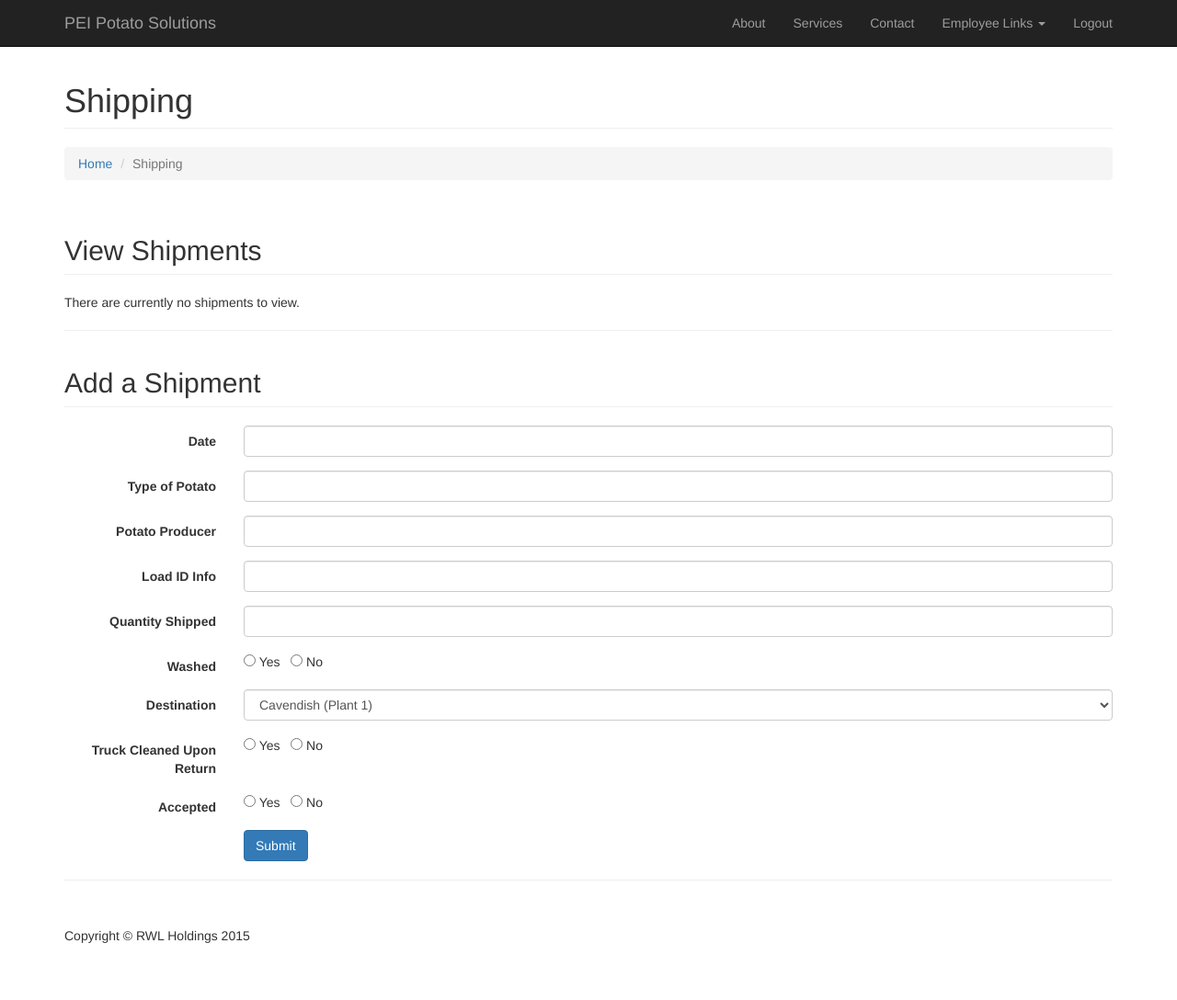
After one commit to theffel/RWL-Project, a PHP site: page /shipping.php in a window 1280 px wide. The commit adds this page. Shown: the whole page at 92% size. Run offline with PHP 8.4, Linux system fonts and the light colour scheme; a user stored in the database is signed in.

Commit message:
Add more forms

```diff
--- a/header.php
+++ b/header.php
@@ -14,7 +14,7 @@ include('database.php');
     <meta name="description" content="">
     <meta name="author" content="">
 
-    <title>RWL Holdings</title>
+    <title>PEI Potato Solutions</title>
 
     <!-- Bootstrap Core CSS -->
     <link href="css/bootstrap.min.css" rel="stylesheet">
@@ -47,7 +47,7 @@ include('database.php');
                     <span class="icon-bar"></span>
                     <span class="icon-bar"></span>
                 </button>
-                <a class="navbar-brand" href="index.php">RWL Holdings</a>
+                <a class="navbar-brand" href="index.php">PEI Potato Solutions</a>
             </div>
             <!-- Collect the nav links, forms, and other content for toggling -->
             <div class="collapse navbar-collapse" id="bs-example-navbar-collapse-1">
@@ -67,6 +67,8 @@ include('database.php');
                         <ul class="dropdown-menu">
                             <li>
                                 <a href="product-reception.php">Production Reception</a>
+                                <a href="shipping.php">Shipping</a>
+                                <a href="pretrip-inspection.php">Pre-Trip Inspection</a>
                             </li>
                         </ul>
                     </li>'; } ?>
--- /dev/null
+++ b/shipping.php
@@ -0,0 +1,150 @@
+<?php
+// Start the session
+session_start();
+
+// Include the header.php file
+include('header.php');
+?>
+
+    <!-- Page Content -->
+    <div class="container">
+
+        <!-- Page Heading/Breadcrumbs -->
+        <div class="row">
+            <div class="col-lg-12">
+                <h1 class="page-header">Shipping</h1>
+                <ol class="breadcrumb">
+                    <li><a href="index.php">Home</a></li>
+                    <li class="active">Shipping</li>
+                </ol>
+            </div>
+        </div>
+        <!-- /.row -->
+
+        <?php
+        // If the user is logged in and the user is the author of the message
+        if ($_SESSION["loggedIn"] == true) {
+        ?>
+
+        <h2 class="page-header">View Shipments</h2>
+        <p>There are currently no shipments to view.</p>
+
+        <hr>
+
+        <h2 class="page-header">Add a Shipment</h2>
+
+        <form class="form-horizontal">
+
+            <div class="form-group">
+                <label for="date" class="control-label col-xs-2">Date</label>
+                <div class="col-xs-10">
+                    <input type="text" class="form-control" id="date" placeholder="">
+                </div>
+            </div>
+
+            <div class="form-group">
+                <label for="potType" class="control-label col-xs-2">Type of Potato</label>
+                <div class="col-xs-10">
+                    <input type="text" class="form-control" name="potType" placeholder="">
+                </div>
+            </div>
+
+            <div class="form-group">
+                <label for="potProd" class="control-label col-xs-2">Potato Producer</label>
+                <div class="col-xs-10">
+                    <input type="text" class="form-control" name="potProd" placeholder="">
+                </div>
+            </div>
+
+            <div class="form-group">
+                <label for="loadIDInfo" class="control-label col-xs-2">Load ID Info</label>
+                <div class="col-xs-10">
+                    <input type="text" class="form-control" name="loadIDInfo" placeholder="">
+                </div>
+            </div>
+
+            <div class="form-group">
+                <label for="quanShipped" class="control-label col-xs-2">Quantity Shipped</label>
+                <div class="col-xs-10">
+                    <input type="text" class="form-control" name="quanShipped" placeholder="">
+                </div>
+            </div>
+
+            <div class="form-group">
+                <label for="washed" class="control-label col-xs-2">Washed</label>
+                <div class="col-xs-10">
+                    <input type="radio" name="washed" value="Yes"> Yes &nbsp; <input type="radio" name="washed" value="No"> No
+                </div>
+            </div>
+
+            <div class="form-group">
+                <label for="destination" class="control-label col-xs-2">Destination</label>
+                <div class="col-xs-10">
+                    <select class="form-control" id="destination">
+                        <option value="cavendish1">Cavendish (Plant 1)</option>
+                        <option value="cavendish2">Cavendish (Plant 2)</option>
+                        <option value="processor">Processor</option>
+                        <option value="other">Other</option>
+                    </select>
+                </div>
+            </div>
+
+            <div class="form-group">
+                <label for="truckCleaned" class="control-label col-xs-2">Truck Cleaned Upon Return</label>
+                <div class="col-xs-10">
+                    <input type="radio" name="truckCleaned" value="Yes"> Yes &nbsp; <input type="radio" name="truckCleaned" value="No"> No
+                </div>
+            </div>
+
+            <div class="form-group">
+                <label for="accepted" class="control-label col-xs-2">Accepted</label>
+                <div class="col-xs-10">
+                    <input type="radio" name="accepted" value="Yes"> Yes &nbsp; <input type="radio" name="accepted" value="No"> No
+                </div>
+            </div>
+
+            <div class="form-group">
+                <div class="col-xs-offset-2 col-xs-10">
+                    <button type="submit" class="btn btn-primary">Submit</button>
+                </div>
+            </div>
+
+        </form>
+
+        <?php
+        }
+        else {
+            echo "<h2>You do not have permission to view this page.</h2>";
+        }
+        ?>
+
+        <hr>
+
+        <!-- Footer -->
+        <footer>
+            <div class="row">
+                <div class="col-lg-12">
+                    <p>Copyright &copy; RWL Holdings 2015</p>
+                </div>
+            </div>
+        </footer>
+
+    </div>
+    <!-- /.container -->
+
+    <!-- jQuery -->
+    <script src="js/jquery.js"></script>
+
+    <!-- Bootstrap Core JavaScript -->
+    <script src="js/bootstrap.min.js"></script>
+
+    <!-- Script to Activate the Carousel -->
+    <script>
+    $('.carousel').carousel({
+        interval: 5000 //changes the speed
+    })
+    </script>
+
+</body>
+
+</html>
```
Also changed, not shown: pretrip-inspection.php (added, +111 -0 lines).
